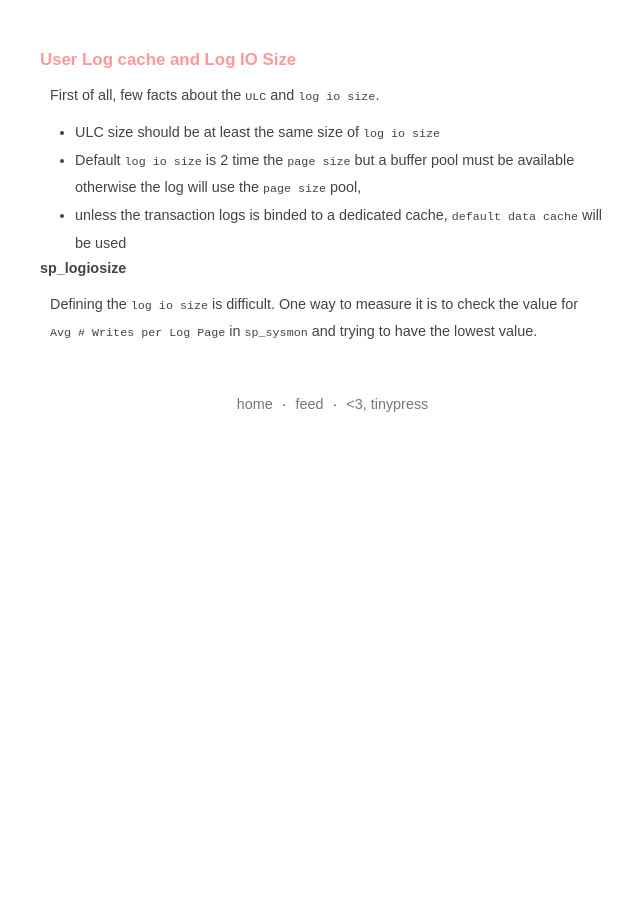
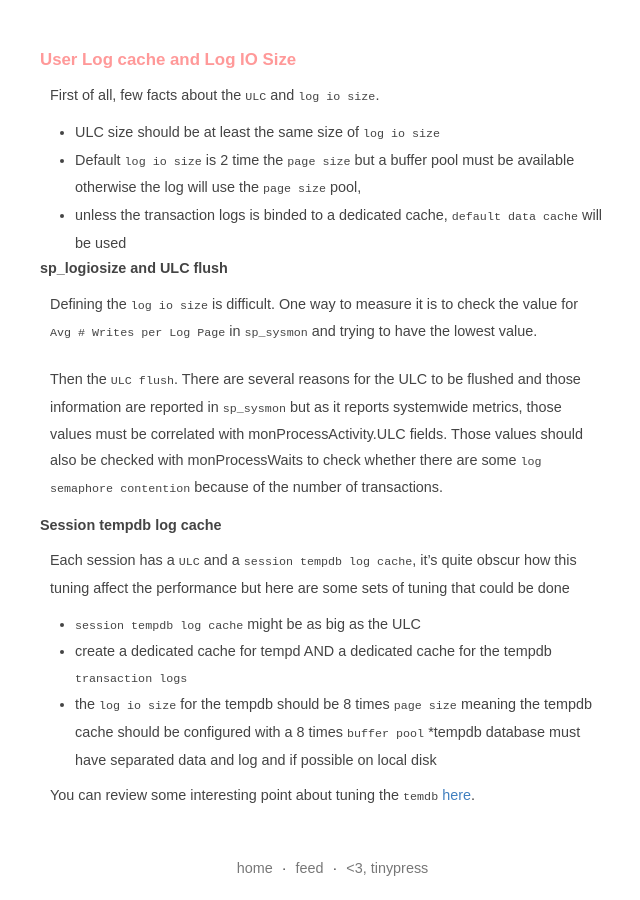
Before and after one commit to fipnova51/fipnova51.github.io, a Jekyll site: the page built from _posts/2016-05-26-understanding-an-tuning-the-transaction-logs.markdown, in a window 1280 px wide and 900 px high, scrolled down 5287 px. Shown: the whole window, without its empty margins (315-955 px from the left). Built offline with Jekyll 4.4.1, drawn with Linux system fonts in a browser that asks for light colours; before the commit the page ends 5725 px from its top, so only the background shows below that.

Commit message:
Post update: Understanding an tuning the transaction logs

```diff
--- a/_posts/2016-05-26-understanding-an-tuning-the-transaction-logs.markdown
+++ b/_posts/2016-05-26-understanding-an-tuning-the-transaction-logs.markdown
@@ -140,6 +140,18 @@ First of all, few facts about the `ULC` and `log io size`.
 * Default `log io size` is 2 time the `page size` but  a buffer pool must be available otherwise the log will use the `page size` pool,
 * unless the transaction logs is binded to a dedicated cache, `default data cache` will be used
 
-#### sp_logiosize
+#### sp_logiosize and ULC flush
 
 Defining the `log io size` is difficult. One way to measure it is to check the value for `Avg # Writes per Log Page` in `sp_sysmon` and trying to have the lowest value.
+
+Then the `ULC flush`. There are several reasons for the ULC to be flushed and those information are reported in `sp_sysmon` but as it reports systemwide metrics, those values must be correlated with monProcessActivity.ULC fields. Those values should also be checked with monProcessWaits to check whether there are some `log semaphore contention` because of the number of transactions.
+
+#### Session tempdb log cache
+
+Each session has a `ULC` and a `session tempdb log cache`, it's quite obscur how this tuning affect the performance but here are some sets of tuning that could be done
+* `session tempdb log cache` might be as big as the ULC
+* create a dedicated cache for tempd AND a dedicated cache for the tempdb `transaction logs`
+* the `log io size` for the tempdb should be 8 times `page size` meaning the tempdb cache should be configured with a 8 times `buffer pool`
+*tempdb database must have separated data and log and if possible on local disk
+
+You can review some interesting point about tuning the `temdb` [here](http://www.slideshare.net/SAPTechnology/ase-tempdb-performance-tuning).
```
